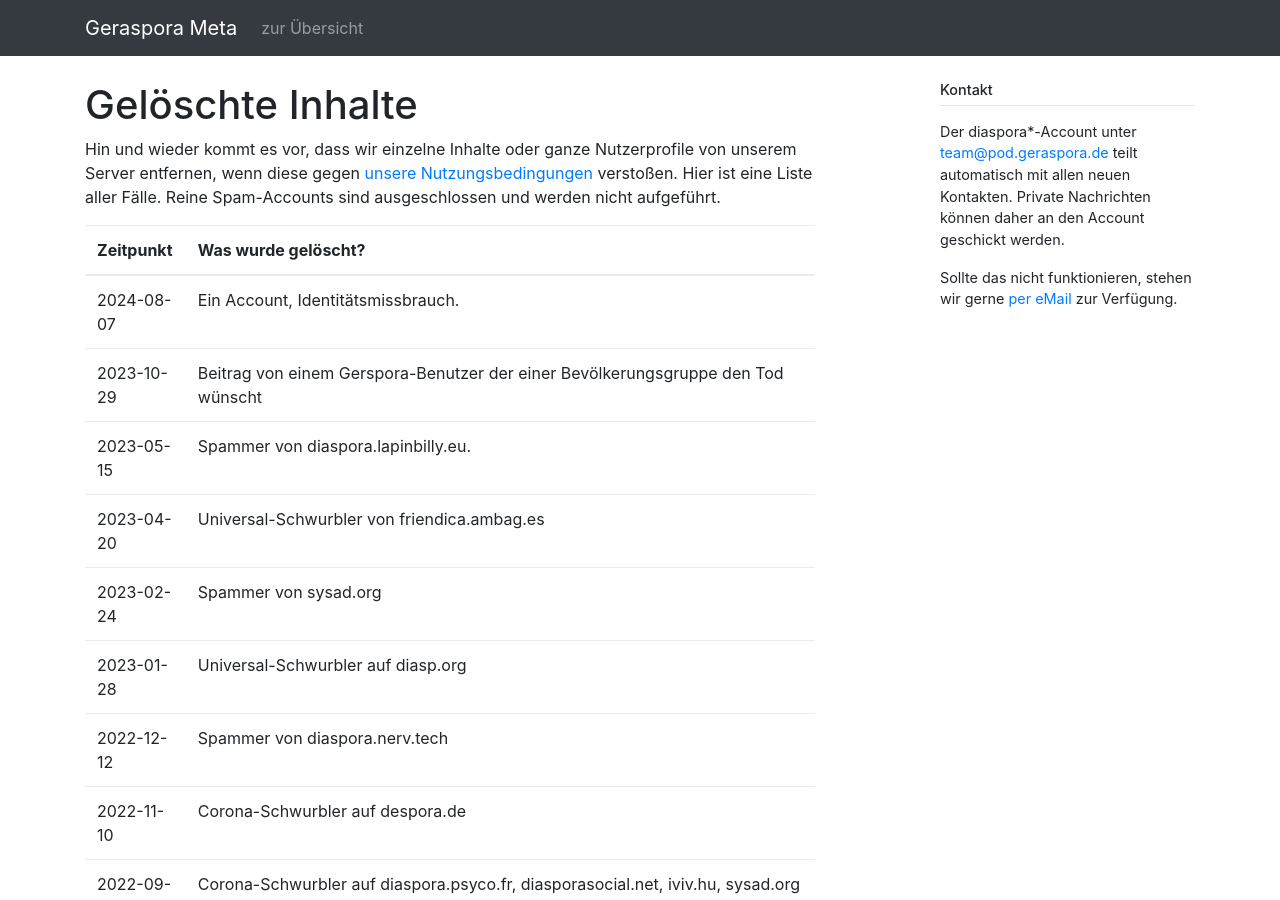
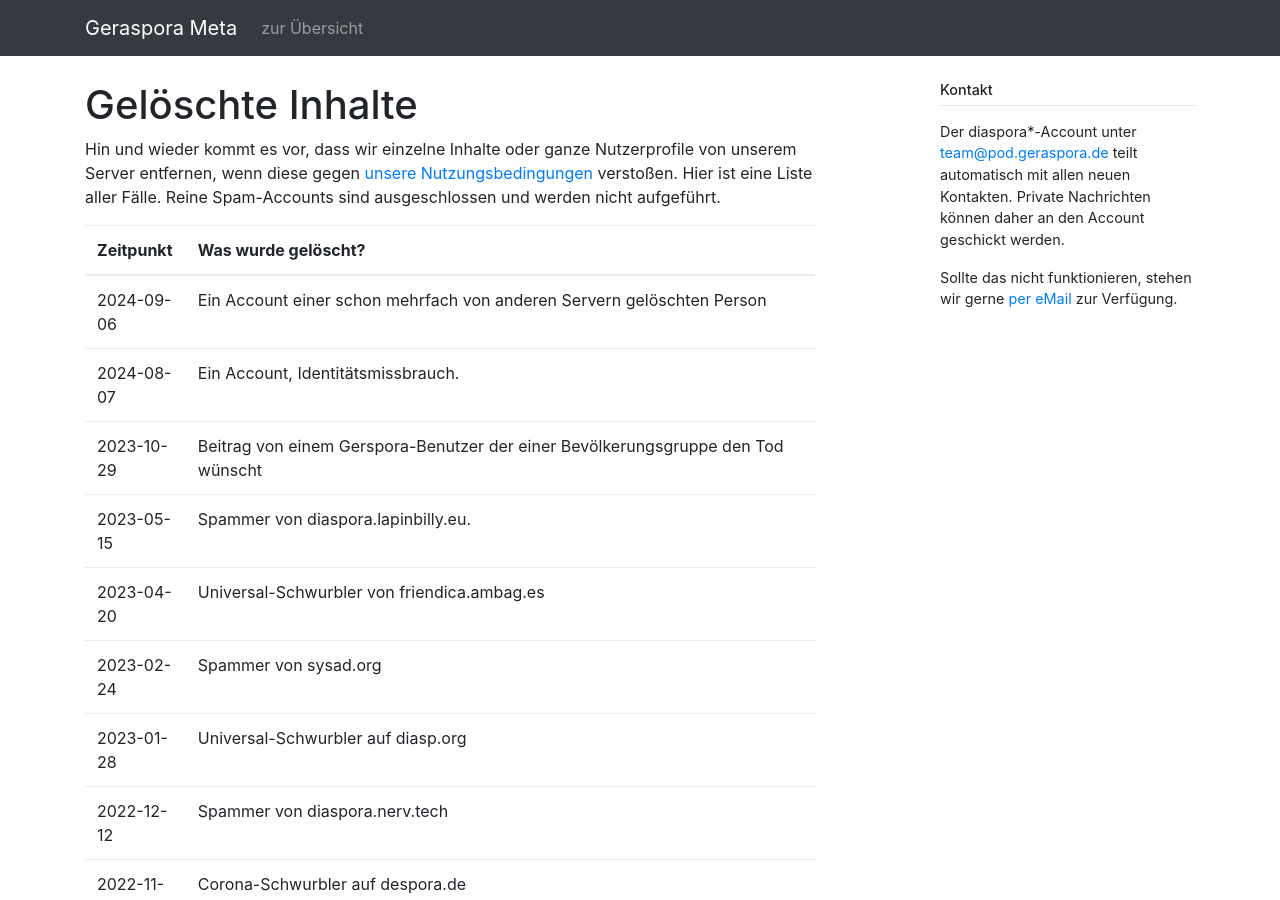
Before and after one commit to geraspora/meta, a Jekyll site: the page built from pod/deleted_contents.md, in a window 1280 px wide and 900 px high. Built offline with Jekyll 4.4.1, drawn with Linux system fonts in a browser that asks for light colours.

Commit message:
+deletion

```diff
--- a/pod/deleted_contents.md
+++ b/pod/deleted_contents.md
@@ -8,6 +8,7 @@
 
 | Zeitpunkt  | Was wurde gelöscht?                                                                                                                                                                                                                                                                                                                                                                                                                                                                                                                                                                                                                                                                                                                                                                                                                                                                                                                                                       |
 | ---------- | ------------------------------------------------------------------------------------------------------------------------------------------------------------------------------------------------------------------------------------------------------------------------------------------------------------------------------------------------------------------------------------------------------------------------------------------------------------------------------------------------------------------------------------------------------------------------------------------------------------------------------------------------------------------------------------------------------------------------------------------------------------------------------------------------------------------------------------------------------------------------------------------------------------------------------------------------------------------------- |
+| 2024-09-06 | Ein Account einer schon mehrfach von anderen Servern gelöschten Person                                                                                                                                                                                                                                                                                                                                                                                                                                                                                                                                                                                                                                                                                                                                                                                                                                                                                                    |
 | 2024-08-07 | Ein Account, Identitätsmissbrauch.                                                                                                                                                                                                                                                                                                                                                                                                                                                                                                                                                                                                                                                                                                                                                                                                                                                                                                                                        |
 | 2023-10-29 | Beitrag von einem Gerspora-Benutzer der einer Bevölkerungsgruppe den Tod wünscht                                                                                                                                                                                                                                                                                                                                                                                                                                                                                                                                                                                                                                                                                                                                                                                                                                                                                          |
 | 2023-05-15 | Spammer von diaspora.lapinbilly.eu.                                                                                                                                                                                                                                                                                                                                                                                                                                                                                                                                                                                                                                                                                                                                                                                                                                                                                                                                       |
```
